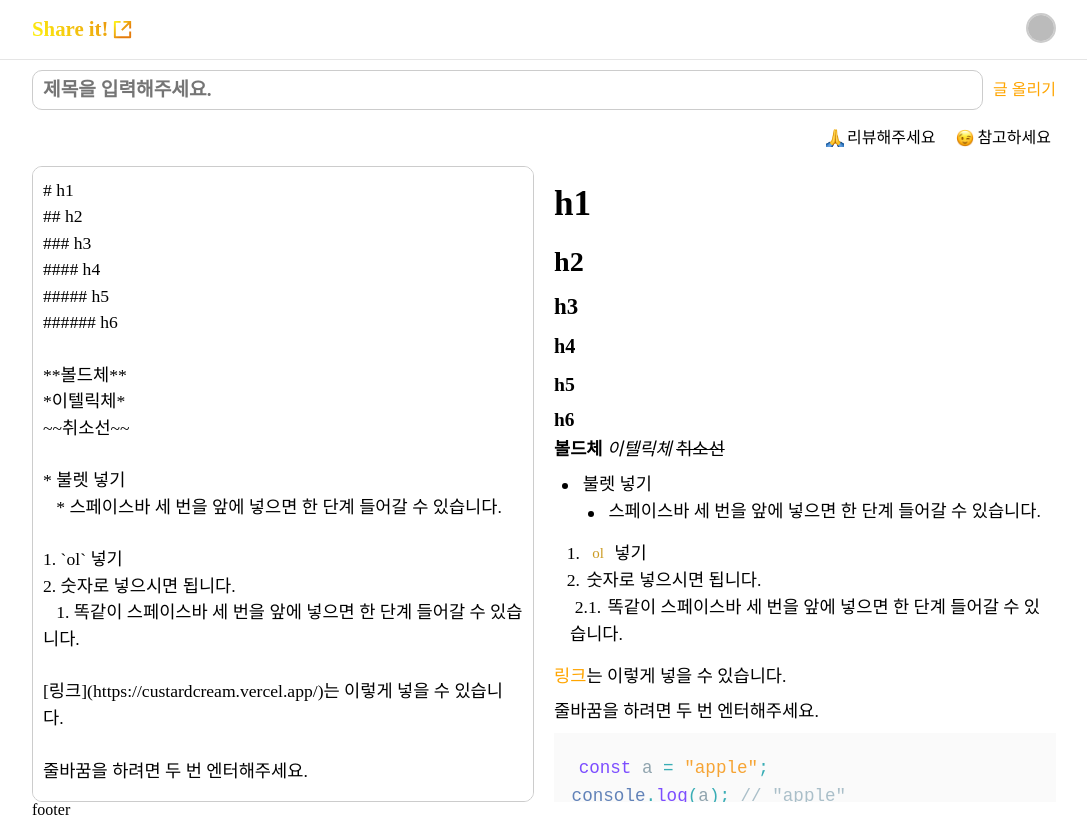
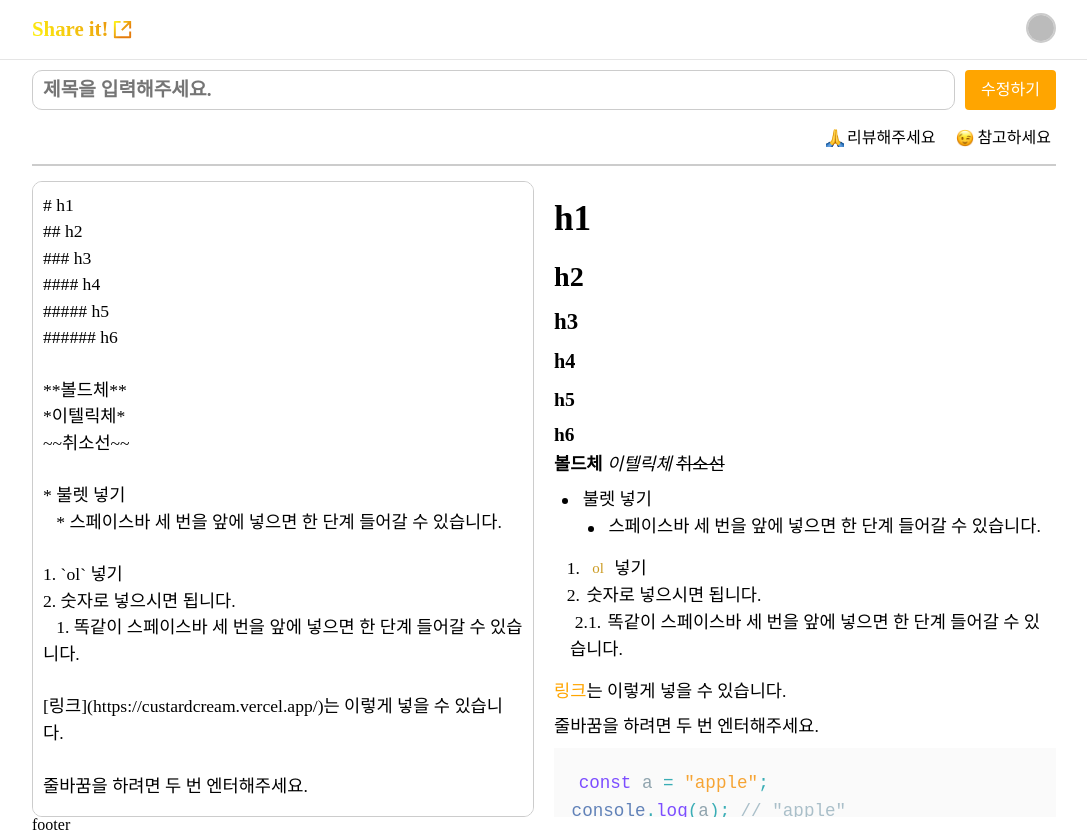
Before and after one commit to custardcream98/share-it, a React (Create React App) app: page /post/new in a window 1280 px wide. Shown: the whole page, without its empty margins (96-1183 px from the left). Built offline with nearby package versions, Linux system fonts and the light colour scheme; no server answers; sample sign-in values are in the browser's storage; a web font is replaced by a local one.

Commit message:
Feature: LoadingIndicator 추가

```diff
--- /dev/null
+++ b/src/components/common/LoadingIndicator.tsx
@@ -0,0 +1,36 @@
+import styled from "styled-components";
+
+const LoadingIndicator = styled.div`
+  position: absolute;
+  left: 50vw;
+  top: 50vh;
+
+  transform: translate(-50%, -50%);
+
+  width: 80px;
+  height: 80px;
+
+  :after {
+    content: " ";
+    display: block;
+    width: 64px;
+    height: 64px;
+    margin: 8px;
+    border-radius: 50%;
+    border: 6px solid ${({ theme }) => theme.borderColor};
+    border-color: ${({ theme }) => theme.borderColor}
+      transparent ${({ theme }) => theme.borderColor}
+      transparent;
+    animation: lds-dual-ring 1.2s linear infinite;
+  }
+  @keyframes lds-dual-ring {
+    0% {
+      transform: rotate(0deg);
+    }
+    100% {
+      transform: rotate(360deg);
+    }
+  }
+`;
+
+export default LoadingIndicator;
--- a/src/components/common/PostEditor/index.tsx
+++ b/src/components/common/PostEditor/index.tsx
@@ -11,7 +11,6 @@ import { useNavigate } from "react-router-dom";
 import styled, { css } from "styled-components";
 
 import MarkdownRenderer from "components/common/MarkdownRenderer";
-import StyledLink from "components/common/StyledLink";
 import { navbarHeight } from "styles/styleConstants";
 import { ROUTE_PATH } from "configs/router.config";
 import useCreateContentMetaData from "hooks/useCreateContentMetaData";
@@ -23,6 +22,8 @@ import {
   updatePost,
 } from "utils/firebase/posts";
 import textareaDefalutDescription from "./textareaDefalutDescription";
+import LoadingIndicator from "../LoadingIndicator";
+import Button from "../Button";
 
 const TextEditorWrapper = styled.div`
   margin-top: 10px;
@@ -73,8 +74,12 @@ const InputTitleWrapper = styled.div`
 `;
 
 const CheckboxWrapper = styled.div`
-  margin: 15px 0 15px auto;
-  width: fit-content;
+  margin: 15px 0;
+  text-align: right;
+  padding-bottom: 13px;
+
+  border-bottom: 2px solid
+    ${({ theme }) => theme.borderColor};
 
   label {
     padding: 5px;
@@ -161,6 +166,8 @@ const PostEditor = ({ initialPostData }: Props) => {
   const [content, setContent] = useState(
     initialPostData?.content ?? textareaDefalutDescription
   );
+  const [isSubmitOngoing, setIsSubmitOngoing] =
+    useState(false);
 
   const inputTitleRef = useRef<HTMLInputElement>(null);
 
@@ -183,6 +190,8 @@ const PostEditor = ({ initialPostData }: Props) => {
     ) {
       return;
     }
+
+    setIsSubmitOngoing(true);
 
     let result;
     if (!initialPostData) {
@@ -228,9 +237,15 @@ const PostEditor = ({ initialPostData }: Props) => {
           placeholder="제목을 입력해주세요."
           required
         />
-        <StyledLink as="button">
-          글 {initialPostData ? "수정하기" : "올리기"}
-        </StyledLink>
+        <Button>
+          {isSubmitOngoing ? (
+            <LoadingIndicator />
+          ) : "글" + initialPostData ? (
+            "수정하기"
+          ) : (
+            "올리기"
+          )}
+        </Button>
       </InputTitleWrapper>
       <CheckboxWrapper>
         {Object.keys(categories).map((categoryKey) => (
--- a/src/routes/Home/index.tsx
+++ b/src/routes/Home/index.tsx
@@ -7,6 +7,7 @@ import usePostsSnapshot from "hooks/usePostsSnapshot";
 import Button from "components/common/Button";
 import Pagination from "components/common/Pagination";
 import PostCard from "components/PostCard";
+import LoadingIndicator from "components/common/LoadingIndicator";
 
 const ButtonCreatePost = styled(Button)`
   display: block;
@@ -31,7 +32,7 @@ const HomePage = () => {
   const posts = usePostsSnapshot();
 
   if (!posts) {
-    return <div>로딩중</div>;
+    return <LoadingIndicator />;
   }
 
   return (
--- a/src/routes/Post/Edit/index.tsx
+++ b/src/routes/Post/Edit/index.tsx
@@ -1,3 +1,4 @@
+import LoadingIndicator from "components/common/LoadingIndicator";
 import PostEditor from "components/common/PostEditor";
 import { ROUTE_PATH } from "configs/router.config";
 import useCurrentUser from "hooks/useCurrentUser";
@@ -30,7 +31,7 @@ const PostEditPage = () => {
   }, [postData]);
 
   if (!postData) {
-    return <div>로딩중</div>;
+    return <LoadingIndicator />;
   }
 
   return (
--- a/src/routes/Post/[postId]/index.tsx
+++ b/src/routes/Post/[postId]/index.tsx
@@ -4,6 +4,7 @@ import { useParams } from "react-router-dom";
 import usePostData from "hooks/usePostData";
 import MarkdownRenderer from "components/common/MarkdownRenderer";
 import PostTitle from "components/PostById/PostTitle";
+import LoadingIndicator from "components/common/LoadingIndicator";
 
 const PostByPostIdPage = () => {
   const { postId } = useParams();
@@ -13,7 +14,7 @@ const PostByPostIdPage = () => {
     throw Error("잘못된 접근입니다.");
   }
   if (!postData) {
-    return <div>로딩중</div>;
+    return <LoadingIndicator />;
   }
 
   return (
@@ -38,6 +39,7 @@ const PostByPostIdPage = () => {
           {postData.content}
         </MarkdownRenderer>
       </section>
+      <section></section>
     </>
   );
 };
```
